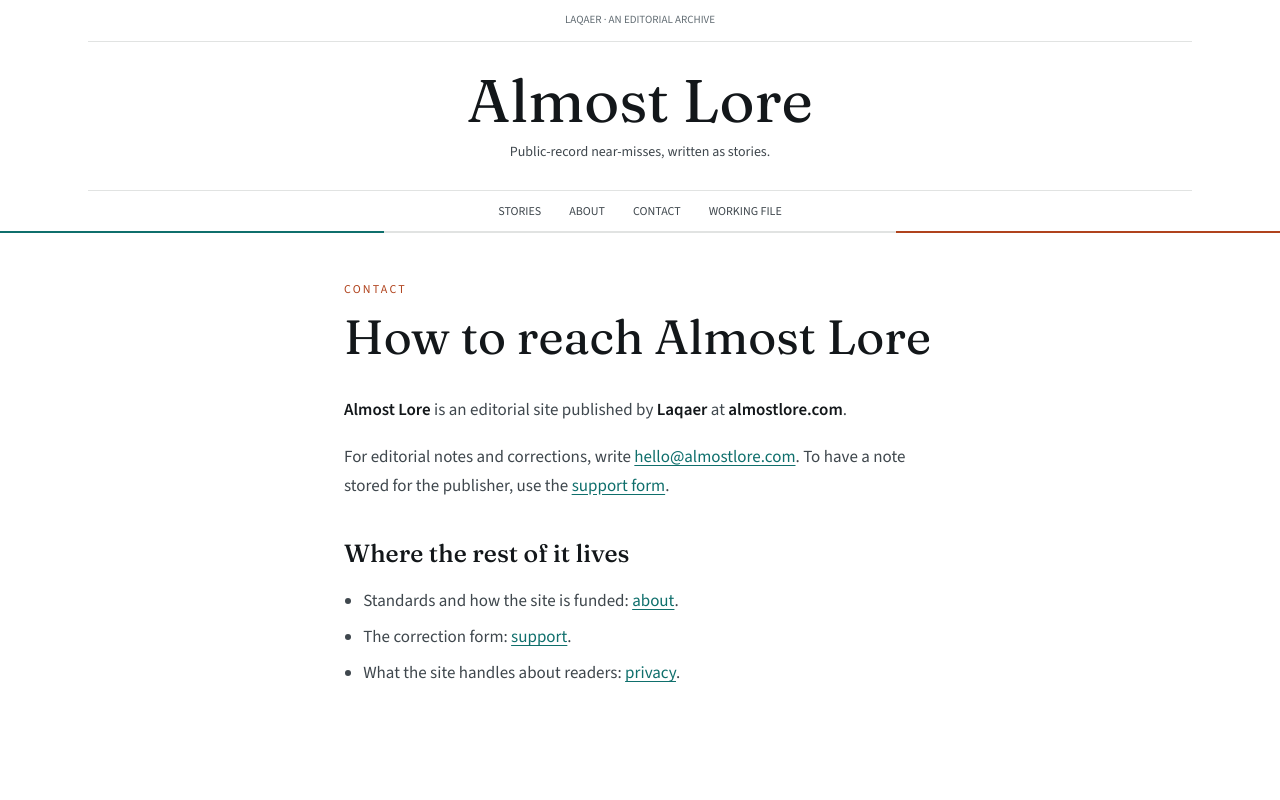
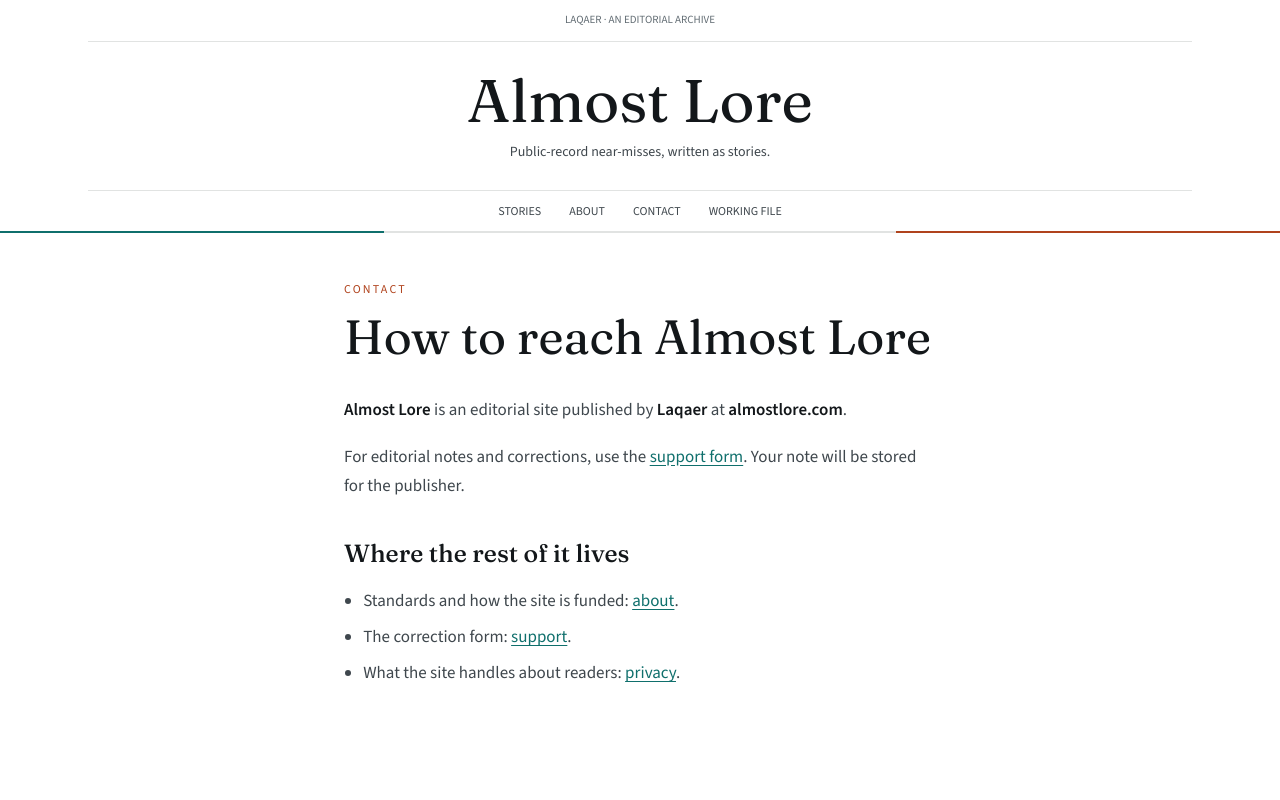
Before and after one commit to laqaer/almost-lore, a Next.js app: page /contact in a window 1280 px wide. Shown: the top 800 px of the page. Built offline with nearby package versions, Linux system fonts and the light colour scheme; no server answers.

Commit message:
fix(contact): route editorial corrections through support form

```diff
--- a/app/contact/page.tsx
+++ b/app/contact/page.tsx
@@ -37,9 +37,8 @@ export default function ContactPage() {
           at <strong>{site.domain}</strong>.
         </p>
         <p>
-          For editorial notes and corrections, write{" "}
-          <a href={`mailto:${site.email}`}>{site.email}</a>. To have a note stored for the
-          publisher, use the <Link href="/support">support form</Link>.
+          For editorial notes and corrections, use the <Link href="/support">support form</Link>.
+          Your note will be stored for the publisher.
         </p>
 
         <h2>Where the rest of it lives</h2>
```
